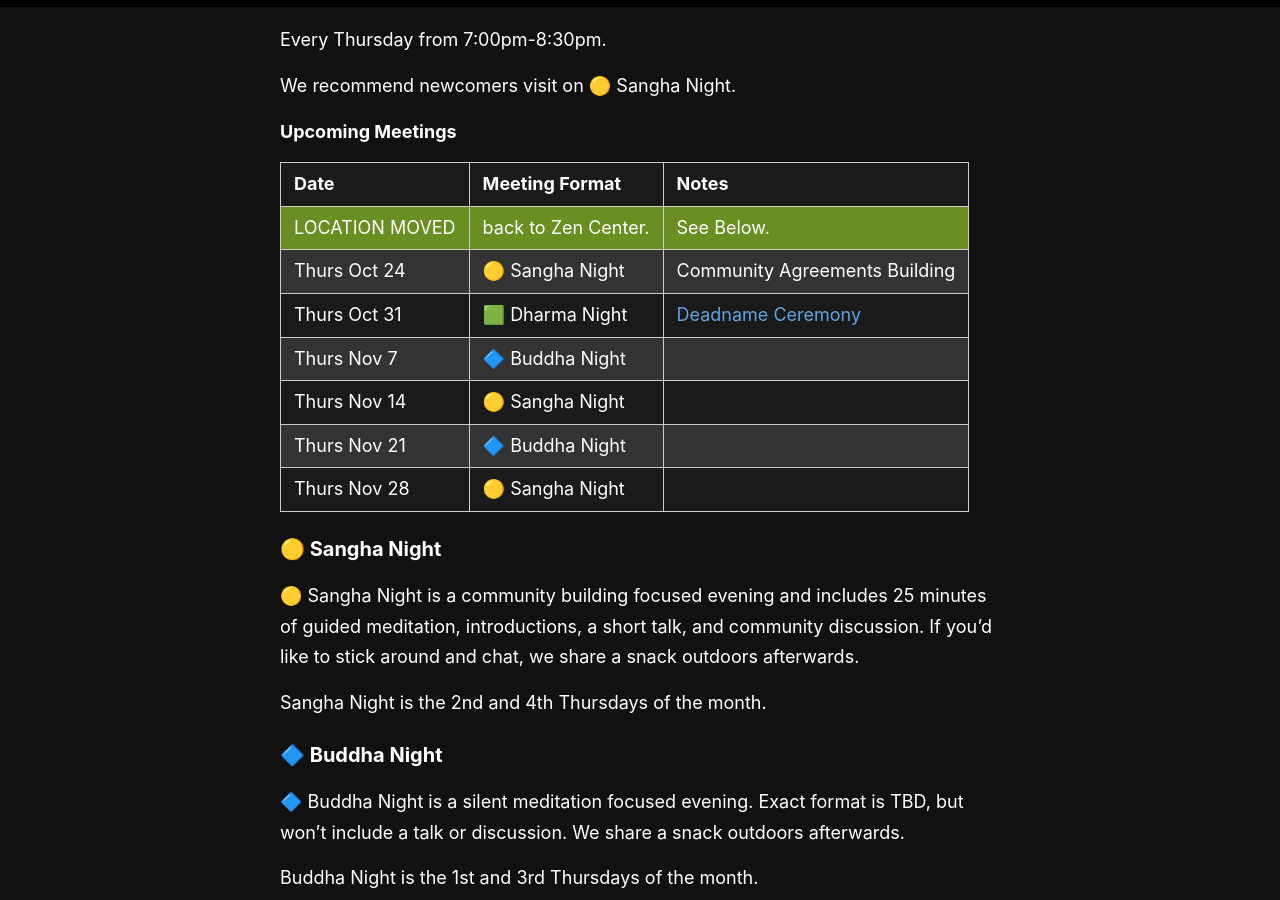
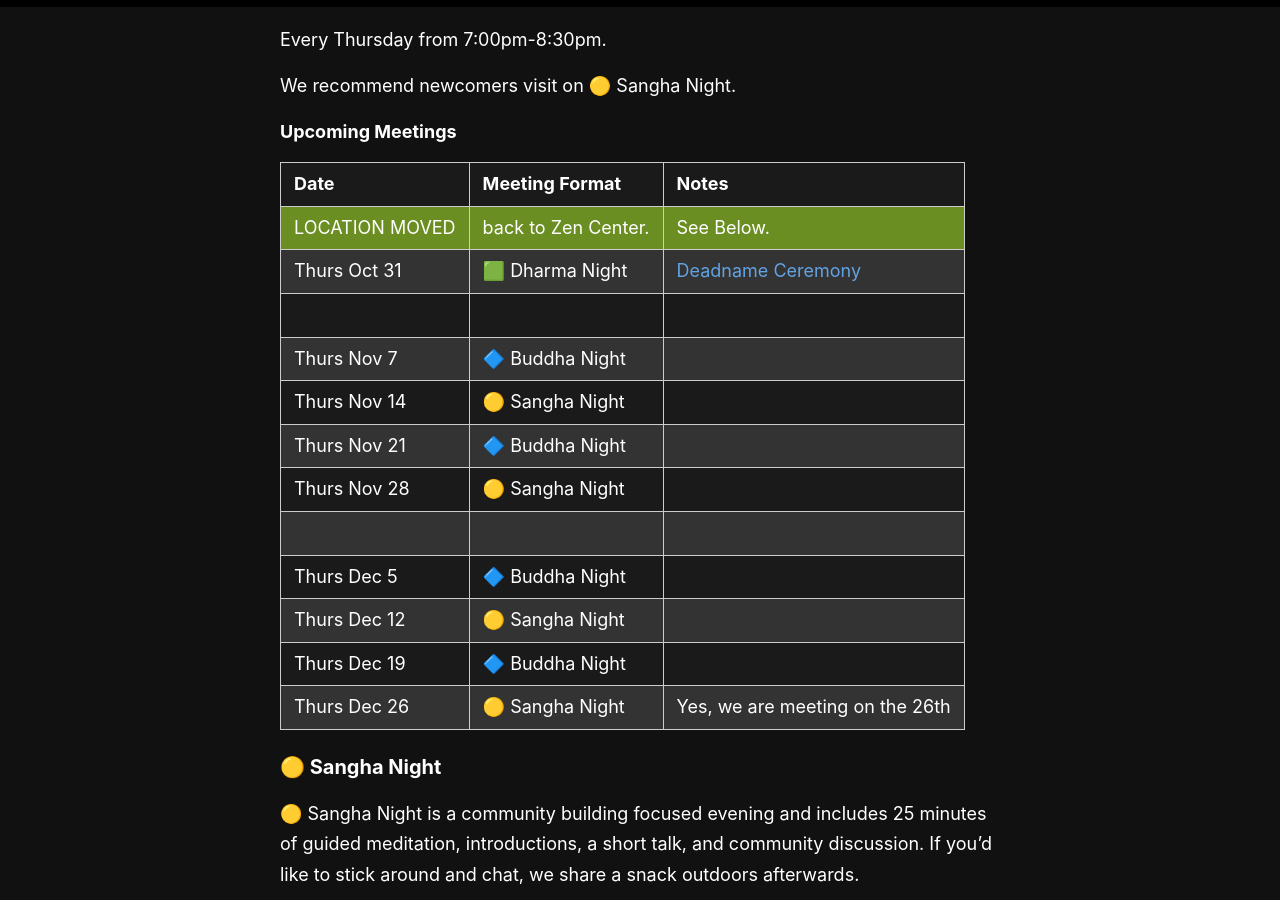
Before and after one commit to rykener/transsangha, a Jekyll site: the page built from _pages/schedule.md, in a window 1280 px wide and 900 px high, scrolled down 285 px. Built offline with Jekyll 4.4.1, drawn with Linux system fonts in a browser that asks for light colours.

Commit message:
update sched & add deadname.pdf

```diff
--- a/_pages/schedule.md
+++ b/_pages/schedule.md
@@ -17,13 +17,17 @@ We recommend newcomers visit on 🟡 Sangha Night.
 | Date           | Meeting Format  | Notes |
 |----------------|-----------------|-------|
 | LOCATION MOVED | back to Zen Center. | See Below. |
-| Thurs Oct 24   | 🟡 Sangha Night | Community Agreements Building
 | Thurs Oct 31   | 🟩 Dharma Night | [Deadname Ceremony](/deadname)
+| | |
 | Thurs Nov 7    | 🔷 Buddha Night |
 | Thurs Nov 14   | 🟡 Sangha Night |
 | Thurs Nov 21   | 🔷 Buddha Night |
-| Thurs Nov 28   | 🟡 Sangha Night
-
+| Thurs Nov 28   | 🟡 Sangha Night |
+| | |
+| Thurs Dec 5    | 🔷 Buddha Night |
+| Thurs Dec 12   | 🟡 Sangha Night |
+| Thurs Dec 19   | 🔷 Buddha Night |
+| Thurs Dec 26   | 🟡 Sangha Night | Yes, we are meeting on the 26th
 
 
 ### 🟡 Sangha Night
```
Also changed, not shown: _pages/deadname.md (+3 -2 lines), 3 other files.
